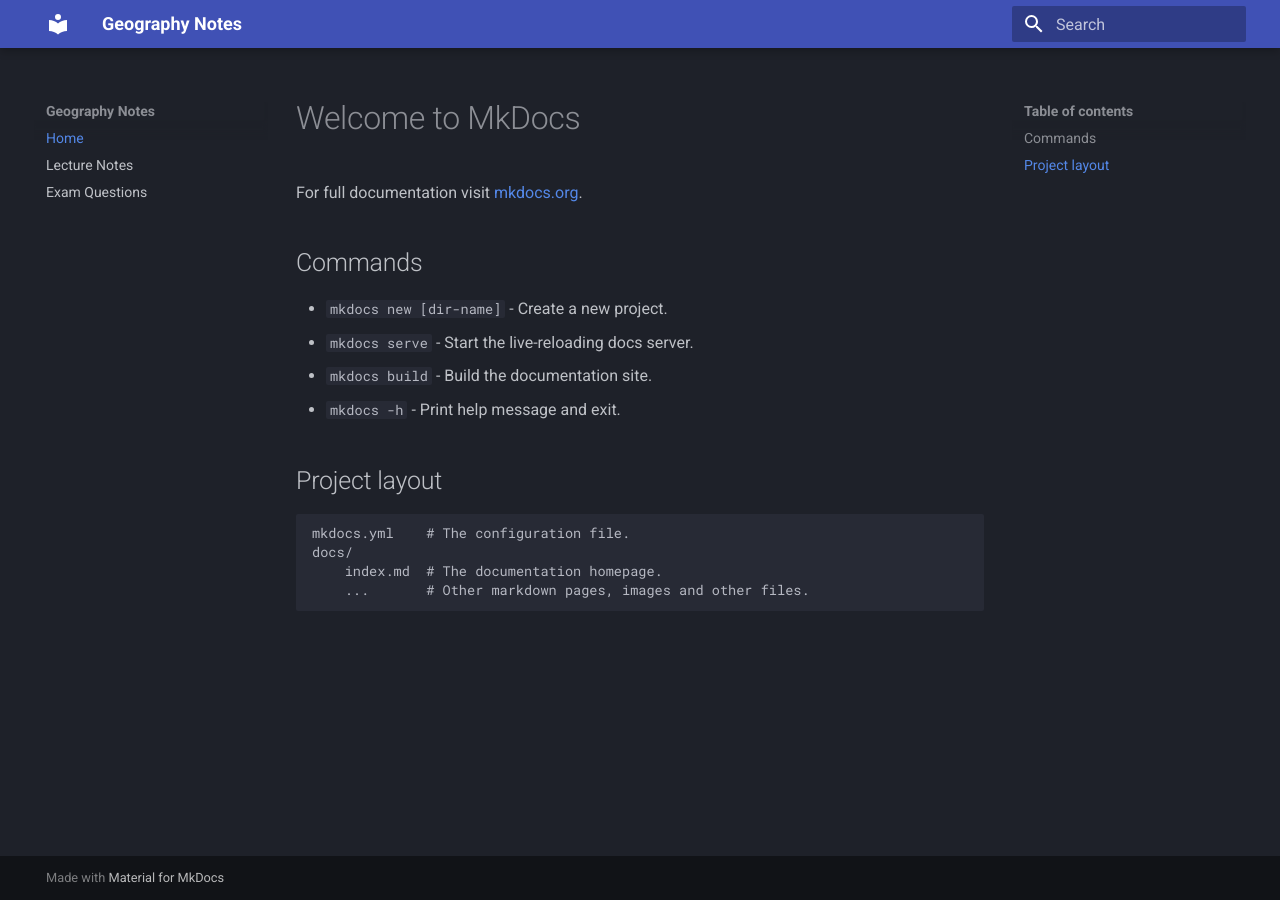
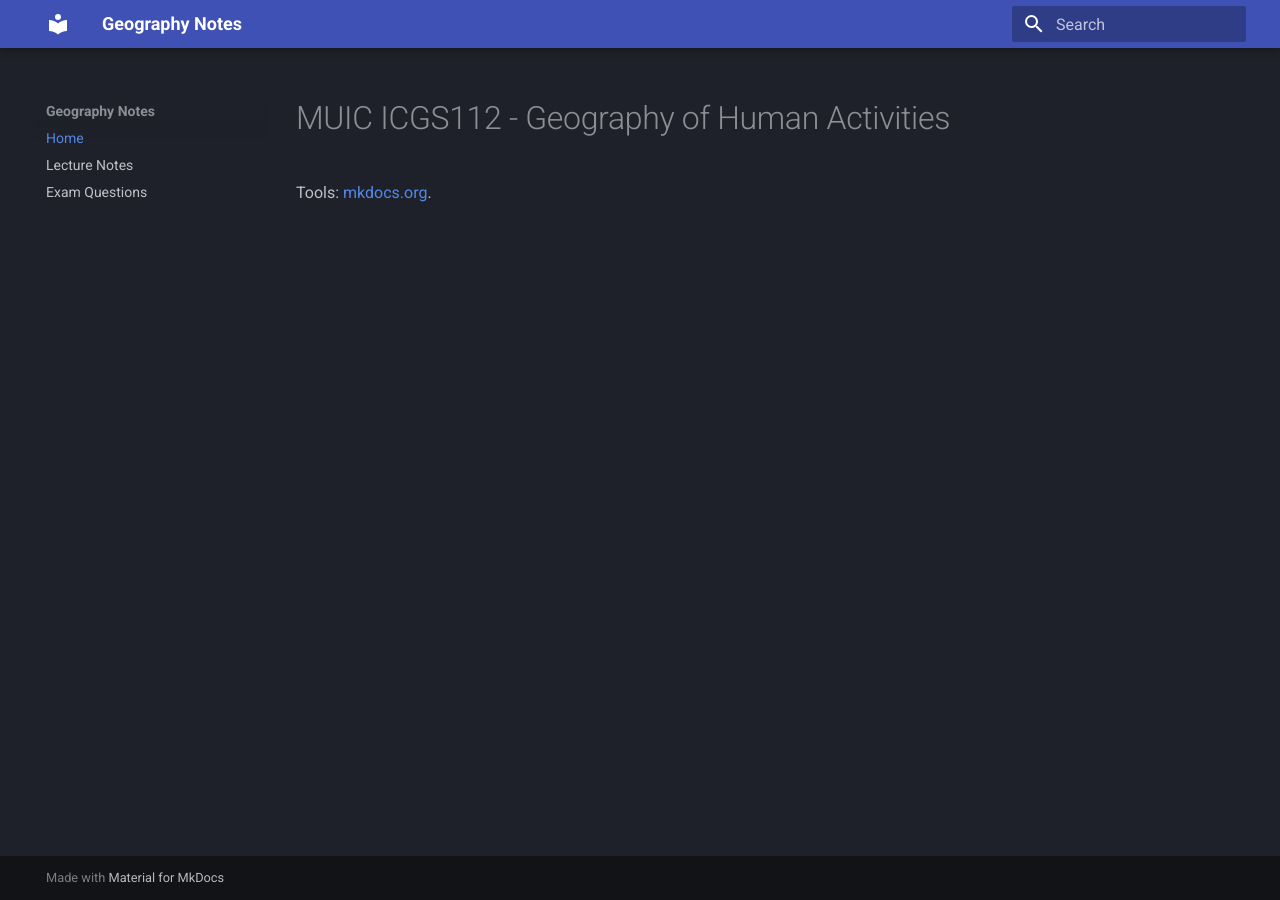
Before and after one commit to jiraroj-wir/MUIC-ICGS112-Geography-of-Human-Activities, an MkDocs documentation site: the page built from docs/index.md, in a window 1280 px wide. Built offline with MkDocs 1.6.1 and Material for MkDocs 9.7.7, drawn with Linux system fonts in a browser that asks for light colours.

```diff
--- a/docs/index.md
+++ b/docs/index.md
@@ -1,17 +1,3 @@
-# Welcome to MkDocs
+# MUIC ICGS112 - Geography of Human Activities
 
-For full documentation visit [mkdocs.org](https://www.mkdocs.org).
-
-## Commands
-
-* `mkdocs new [dir-name]` - Create a new project.
-* `mkdocs serve` - Start the live-reloading docs server.
-* `mkdocs build` - Build the documentation site.
-* `mkdocs -h` - Print help message and exit.
-
-## Project layout
-
-    mkdocs.yml    # The configuration file.
-    docs/
-        index.md  # The documentation homepage.
-        ...       # Other markdown pages, images and other files.
+Tools: [mkdocs.org](https://www.mkdocs.org).
```
Also changed, not shown: docs/questions.md (+36 -0 lines).
